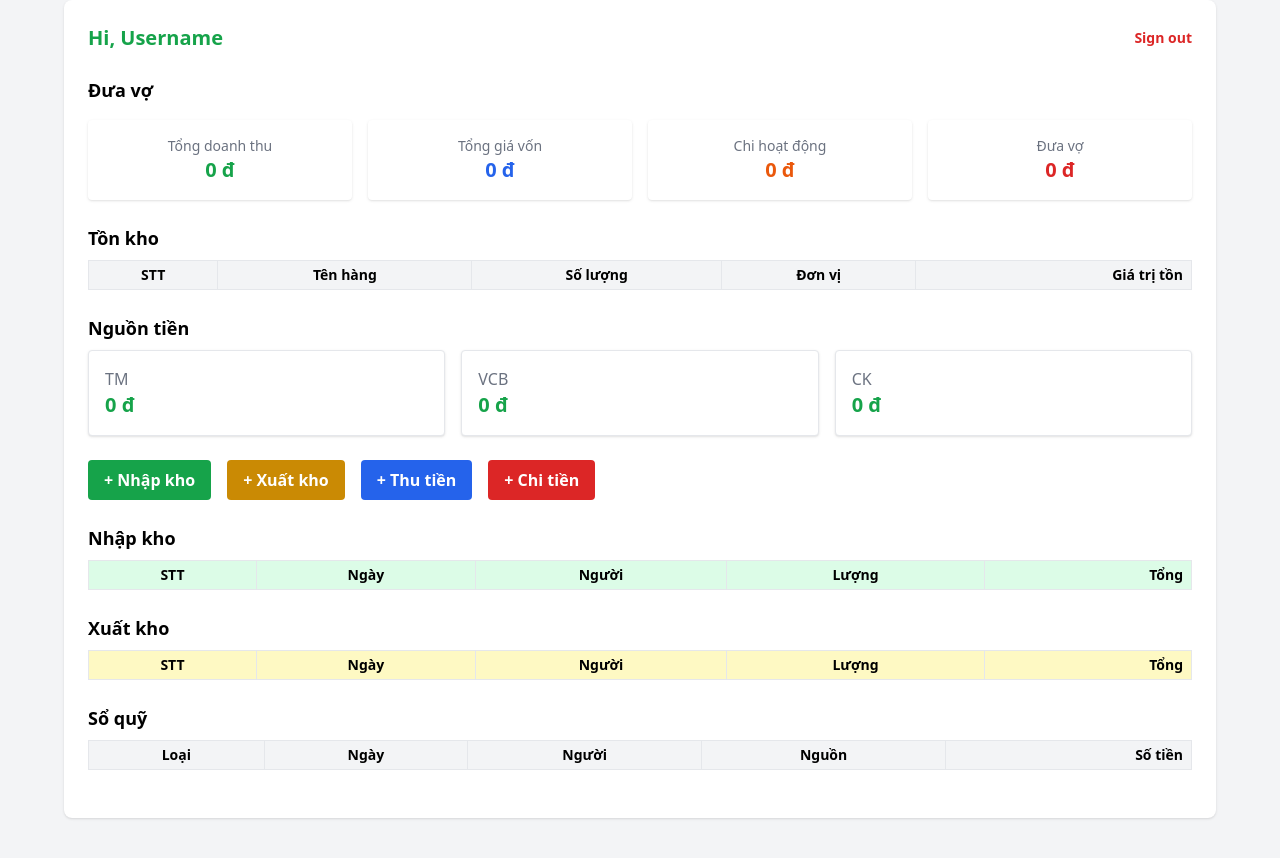
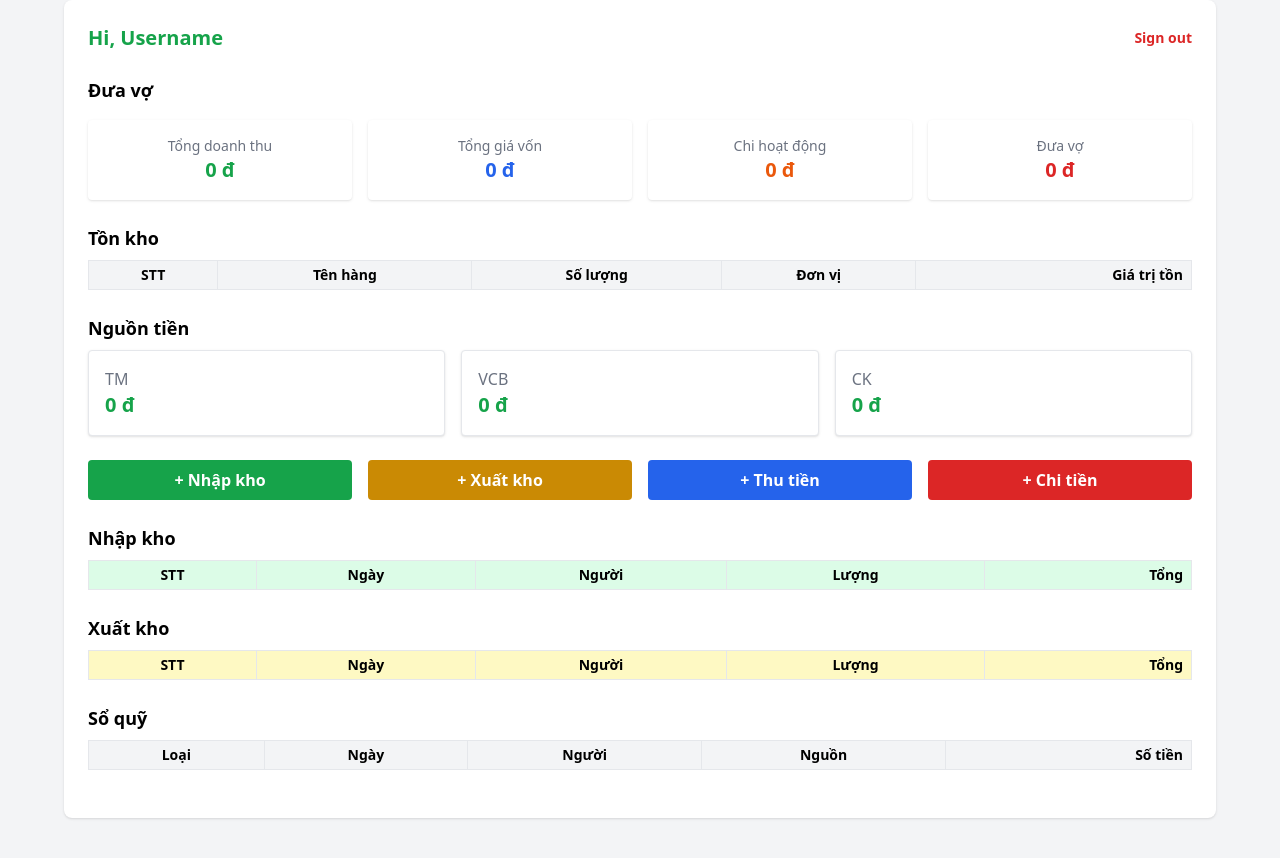
Before and after one commit to phelieuandan/phelieuandan.github.io, a Jekyll site: the page dashboard.html, which Jekyll copies as it is, in a window 1280 px wide. Shown: the top 858 px of the page. Built offline with Jekyll 4.4.1, drawn with Linux system fonts in a browser that asks for light colours; nearby versions of some CDN libraries; comment, search, counter and statistics services are not loaded.

Commit message:
Update dashboard.html

```diff
--- a/dashboard.html
+++ b/dashboard.html
@@ -71,7 +71,7 @@
     </div>
 
     <!-- Buttons -->
-    <div class="flex gap-4 mt-6 mb-6">
+    <div class="grid grid-cols-1 md:grid-cols-4 gap-4 mb-6">
       <button onclick="toggleForm('importForm')" class="bg-green-600 font-bold text-white px-4 py-2 rounded">+ Nhập kho</button>
       <button onclick="toggleForm('exportForm')" class="bg-yellow-600 font-bold text-white px-4 py-2 rounded">+ Xuất kho</button>
       <button onclick="toggleForm('incomeForm')" class="bg-blue-600 font-bold text-white px-4 py-2 rounded">+ Thu tiền</button>
```
